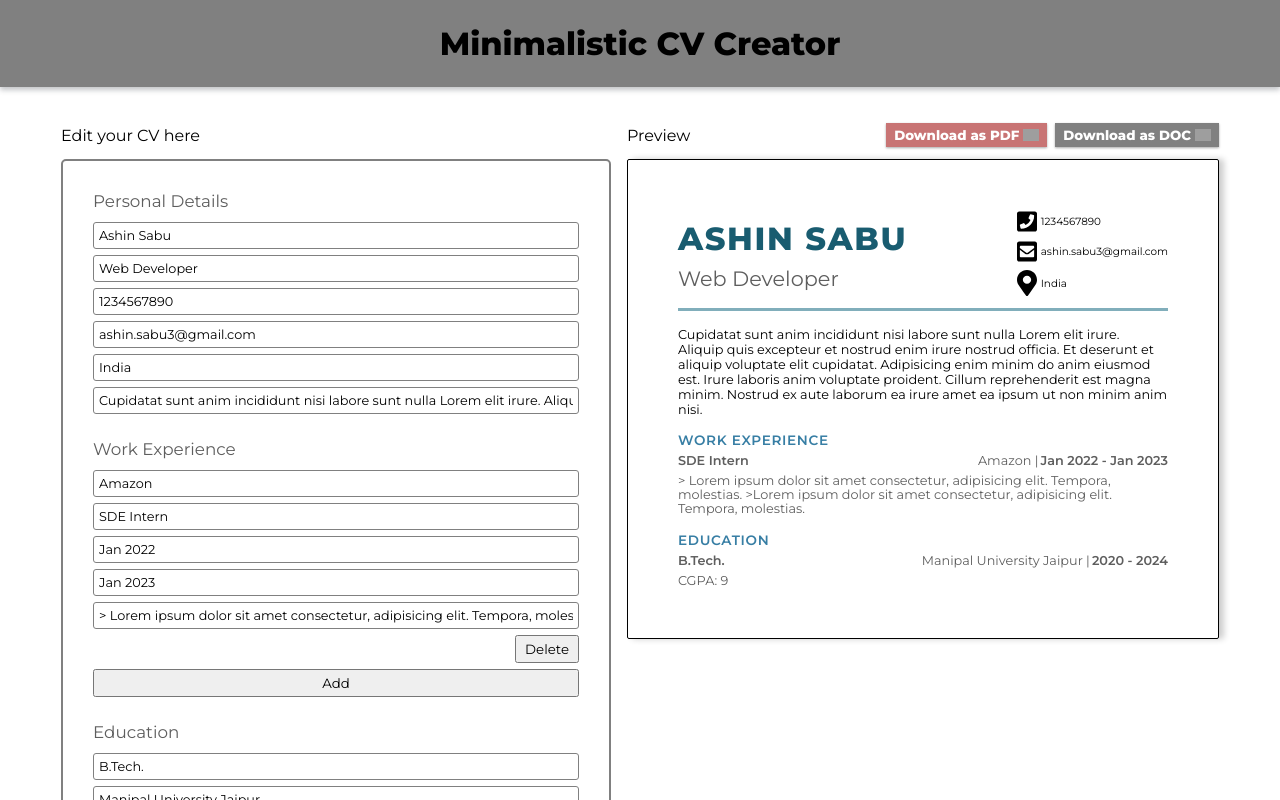
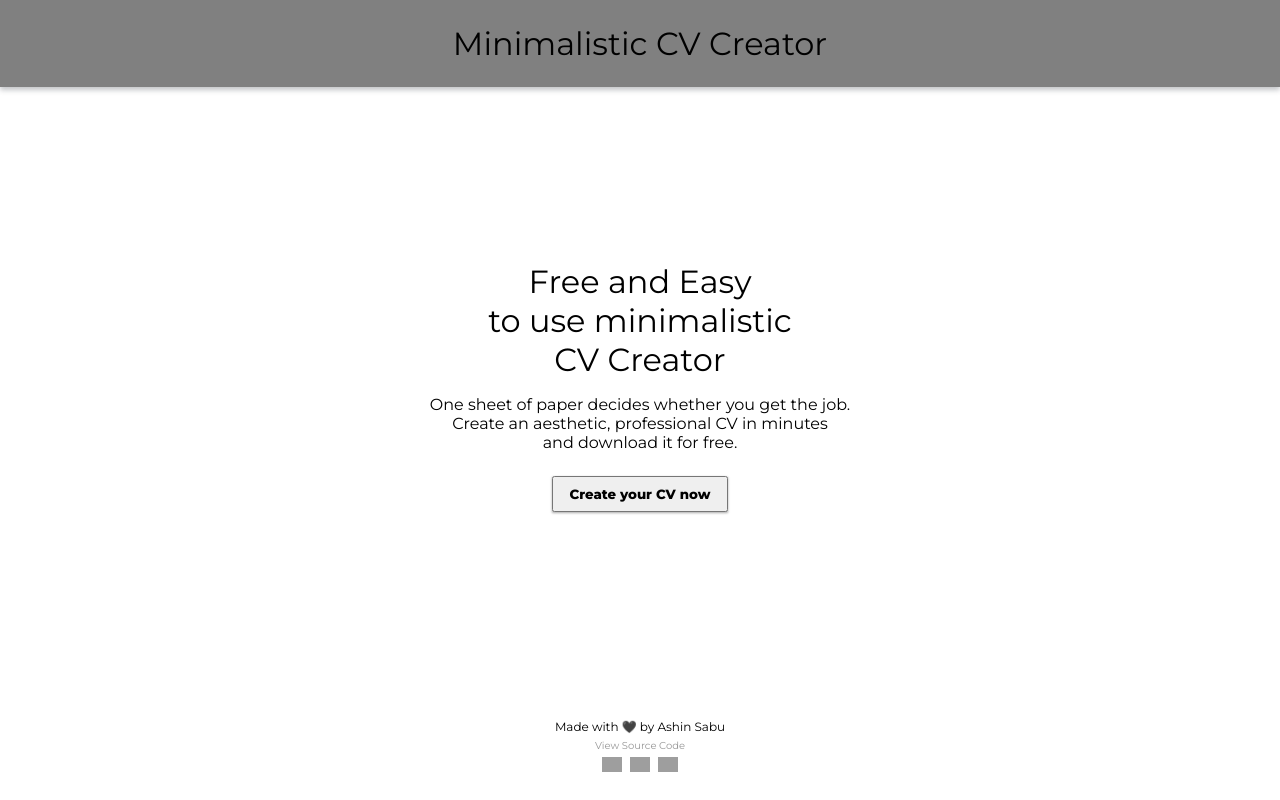
Before and after one commit to ashinsabu/cv-creator, a React (Create React App) app: page / in a window 1280 px wide. Shown: the top 800 px of the page. Built offline with nearby package versions, Linux system fonts and the light colour scheme; grey boxes are pictures that could not be loaded.

Commit message:
Minor Changes and template data

```diff
--- a/src/App.js
+++ b/src/App.js
@@ -10,7 +10,7 @@ class App extends Component {
   constructor(props) {
     super(props);
     this.state = {
-      heroHidden: 1,
+      heroHidden: 0,
     }
     this.hideHero = this.hideHero.bind(this);
   }
--- a/src/components/CvCreator.css
+++ b/src/components/CvCreator.css
@@ -4,7 +4,7 @@
     justify-content: center;
     gap: 16px;
     flex-wrap: wrap;
-    animation: fadeInAnimation ease 2s;
+    animation: fadeInAnimation ease .5s;
     animation-iteration-count: 1;
     animation-fill-mode: forwards;
 }
--- a/src/components/CvCreator.jsx
+++ b/src/components/CvCreator.jsx
@@ -18,22 +18,46 @@ class CvCreator extends Component {
             description: 'Cupidatat sunt anim incididunt nisi labore sunt nulla Lorem elit irure. Aliquip quis excepteur et nostrud enim irure nostrud officia. Et deserunt et aliquip voluptate elit cupidatat. Adipisicing enim minim do anim eiusmod est. Irure laboris anim voluptate proident. Cillum reprehenderit est magna minim. Nostrud ex aute laborum ea irure amet ea ipsum ut non minim anim nisi.',
             experience: [
                 {
-                    id: 0,
-                    company:'Amazon',
-                    position: 'SDE Intern',
-                    startDate: 'Jan 2022',
-                    endDate: 'Jan 2023',
-                    description: '> Lorem ipsum dolor sit amet consectetur, adipisicing elit. Tempora, molestias. >Lorem ipsum dolor sit amet consectetur, adipisicing elit. Tempora, molestias.'
+                    id: uniqid(),
+                    company:'A Company',
+                    position: 'SWE - II',
+                    startDate: 'Jan 2023',
+                    endDate: 'Present',
+                    description: 'Ut fugiat minim qui voluptate culpa. Elit nostrud ex ad incididunt incididunt eiusmod. Officia cupidatat culpa commodo nisi nostrud.'
+                },
+                {
+                    id: uniqid(),
+                    company:'My First Company',
+                    position: 'Graduate Engineer',
+                    startDate: 'Jan 2020',
+                    endDate: 'Dec 2022',
+                    description: 'Irure dolor incididunt sint et ullamco. Commodo laboris amet aliquip incididunt do ut est exercitation reprehenderit magna sit laboris est mollit.'
+                },
+                {
+                    id: uniqid(),
+                    company:'Tutor',
+                    position: 'University',
+                    startDate: 'Jan 2019',
+                    endDate: 'Nov 2019',
+                    description: 'Enim elit aliquip fugiat anim proident.'
                 }
             ],
             education: [
                 {
                     id: uniqid(),
-                    course: 'B.Tech.',
+                    course: 'Bachelor of Technology (B. Tech.)',
                     university: 'Manipal University Jaipur',
                     startYear: '2020',
                     endYear: '2024',
                     description: 'CGPA: 9'
+                },
+                {
+                    id: uniqid(),
+                    course: 'Fullstack Javascript',
+                    university: 'The Odin Project',
+                    startYear: '2020',
+                    endYear: 'Present',
+                    description: ''
                 }
             ]
           };
--- a/src/components/Header.css
+++ b/src/components/Header.css
@@ -8,7 +8,7 @@
     box-shadow: 0 3px 5px rgba(57, 63, 72, 0.3);
 }
 .Header > h1{
-    font-weight: bold;
+    font-weight: normal;
 }
 h1 > a{
     text-decoration: none;
--- a/src/components/Hero.css
+++ b/src/components/Hero.css
@@ -7,7 +7,7 @@
     height: 75vh;
     gap: 16px;
     margin: auto;
-    animation: fadeInAnimation ease 2.5s;
+    animation: fadeInAnimation ease 1.5s;
     animation-iteration-count: 1;
     animation-fill-mode: forwards;
 }
--- a/src/components/Preview/CvPreview.css
+++ b/src/components/Preview/CvPreview.css
@@ -4,7 +4,7 @@
     padding: 20px;
     box-shadow: 5px 0 6px 0 hsl(0deg 0% 0% / 20%);
     border-radius: 2px;
-
+    min-height: 800px;
 }
 
 .previewContent{
@@ -62,7 +62,8 @@ img{
     font-size: .65rem;
 }
 .preview-desc{
-    font-size: .8rem;
+    font-size: .76rem;
+    line-height: 1.5;
 }
 .experience-list, .edu-list{
     width: 100%;
--- a/src/components/Preview/ExperienceItem.css
+++ b/src/components/Preview/ExperienceItem.css
@@ -4,10 +4,9 @@
     flex-direction: column;
     align-items: flex-start;
     gap: 6px;
-    font-size: 0.8rem;
+    font-size: 0.7rem;
     font-weight: 400;
-    line-height: 1.1;
-    color: #5e5e5e;
+    line-height: 1.5;
 }
 .experience-heading{
     width: 100%;
--- a/src/styles/App.css
+++ b/src/styles/App.css
@@ -23,7 +23,7 @@ a{
 
 
 body {
-    animation: fadeInAnimation ease 1.5s;
+    animation: fadeInAnimation ease .8s;
     animation-iteration-count: 1;
     animation-fill-mode: forwards;
 }
```
